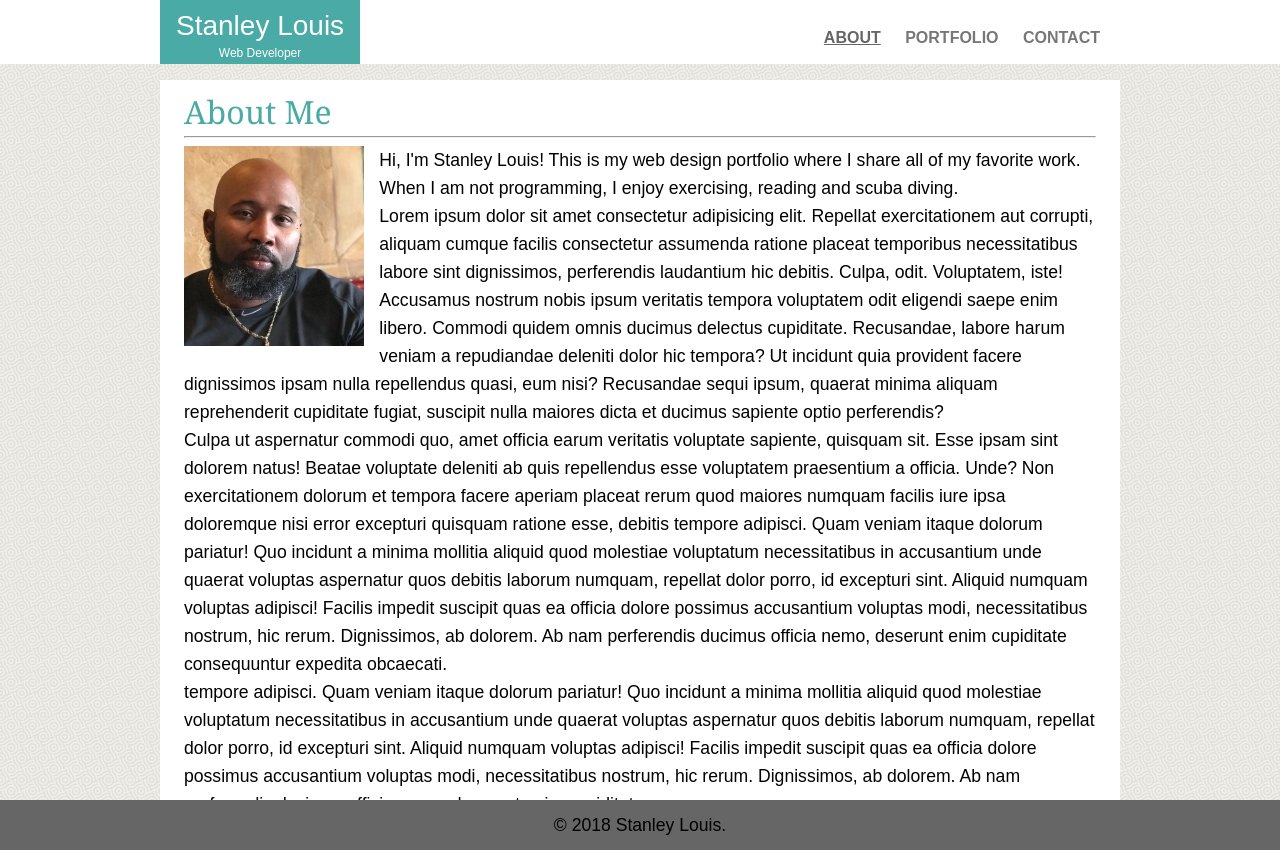
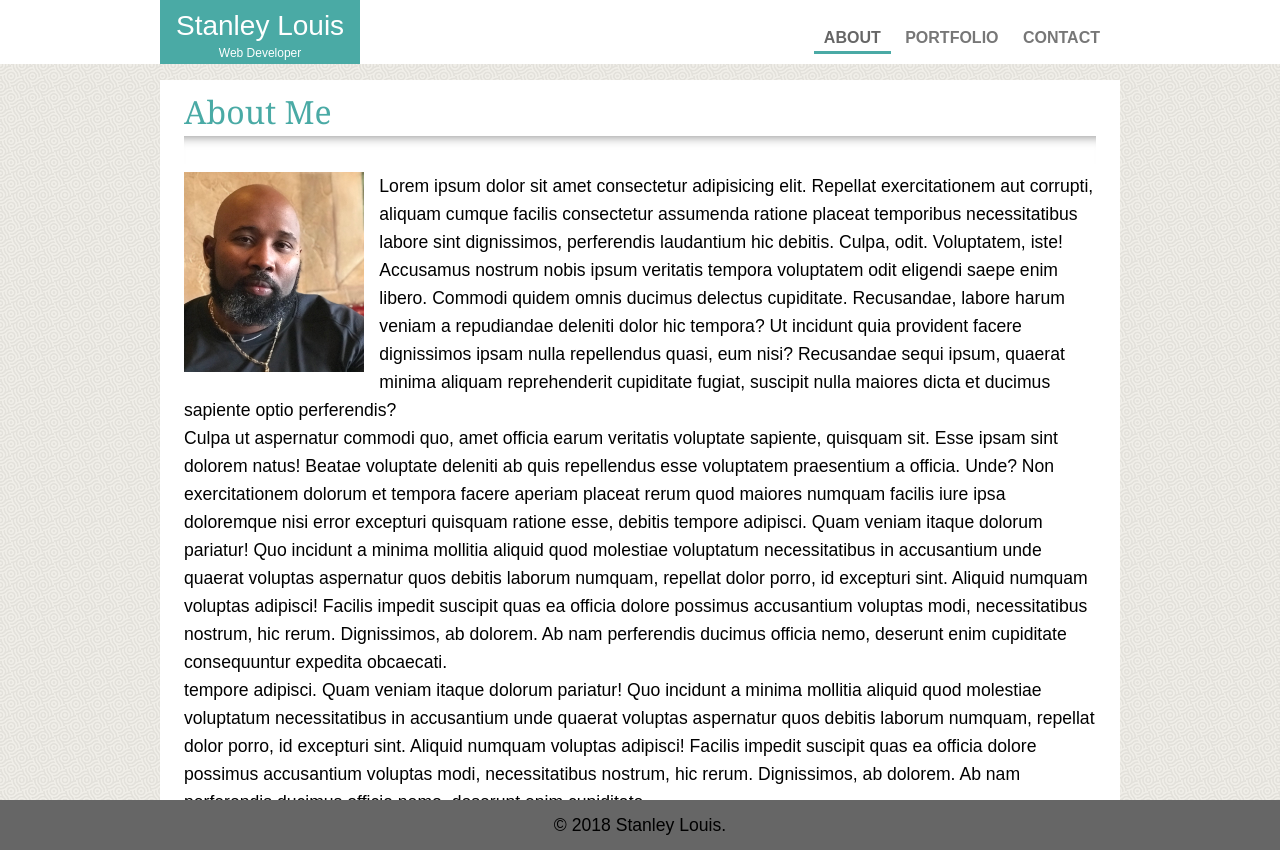
Before and after one commit to stanlouis/Basic-Porfolio, a plain HTML site: page index.html in a window 1280 px wide. Drawn offline with Linux system fonts and the light colour scheme.

Commit message:
Final touch

```diff
--- a/assets/css/style.css
+++ b/assets/css/style.css
@@ -95,10 +95,14 @@ nav a:visited {
 
 /* selected nav link */
 
-nav a.selected,
+nav a.selected {
+    color: #666666;
+    padding-bottom: 5px;
+    border-bottom: 3px solid #4aaaa5;
+}
+
 nav a:hover {
-    color: #666666;
-    text-decoration: underline;
+    color: #333333;
 }
 
 .container {
@@ -123,6 +127,13 @@ nav a:hover {
 h2.title {
     color: #4aaaa5;
     font-size: 2rem;
+}
+
+hr {
+    height: 12px;
+    border: 0;
+    box-shadow: inset 0 12px 12px -12px rgba(0, 0, 0, 0.5);
+    padding-bottom: 1rem;
 }
 
 #profile-img {
--- a/index.html
+++ b/index.html
@@ -5,7 +5,7 @@
     <meta charset="UTF-8">
     <meta name="viewport" content="width=device-width, initial-scale=1.0">
     <meta http-equiv="X-UA-Compatible" content="ie=edge">
-    <title>Stanley louis | Web Developer</title>
+    <title>Stan | Web Developer</title>
     <link rel="stylesheet" href="./assets/css/reset.css">
     <link rel="stylesheet" href="./assets/css/style.css">
 </head>
@@ -33,15 +33,13 @@
                 </nav>
             </div>
         </header>
-        <div id="main">
-            <section>
-                <h2 class="title">About Me</h2>
-                <hr>
+        <section id="main">
+            <h2 class="title">About Me</h2>
+            <hr/>
+            <div class="profile-content">
+                <p>
+                    <img id="profile-img" src="./assets/images/stanProfile.jpg" height="200" alt="Photograph of Stanley Louis" class="profile-photo">
 
-                <div class="profile-content">
-                    <p>
-                        <img id="profile-img" src="./assets/images/stanProfile.jpg" height="200" alt="Photograph of Stanley Louis" class="profile-photo"> <p>Hi, I'm Stanley Louis! This is my web design portfolio where I share all of my favorite work. When
-                        I am not programming, I enjoy exercising, reading and scuba diving.</p>
                     <p>Lorem ipsum dolor sit amet consectetur adipisicing elit. Repellat exercitationem aut corrupti, aliquam
                         cumque facilis consectetur assumenda ratione placeat temporibus necessitatibus labore sint dignissimos,
                         perferendis laudantium hic debitis. Culpa, odit. Voluptatem, iste! Accusamus nostrum nobis ipsum
@@ -59,16 +57,16 @@
                         repellat dolor porro, id excepturi sint. Aliquid numquam voluptas adipisci! Facilis impedit suscipit
                         quas ea officia dolore possimus accusantium voluptas modi, necessitatibus nostrum, hic rerum. Dignissimos,
                         ab dolorem. Ab nam perferendis ducimus officia nemo, deserunt enim cupiditate consequuntur expedita
-                        obcaecati.</p>
+                        obcaecati.
+                    </p>
                     <p>tempore adipisci. Quam veniam itaque dolorum pariatur! Quo incidunt a minima mollitia aliquid quod molestiae
                         voluptatum necessitatibus in accusantium unde quaerat voluptas aspernatur quos debitis laborum numquam,
                         repellat dolor porro, id excepturi sint. Aliquid numquam voluptas adipisci! Facilis impedit suscipit
                         quas ea officia dolore possimus accusantium voluptas modi, necessitatibus nostrum, hic rerum. Dignissimos,
                         ab dolorem. Ab nam perferendis ducimus officia nemo, deserunt enim cupiditate</p>
-                </div>
+            </div>
 
-            </section>
-        </div>
+        </section>
     </div>
 
     <footer>
```
Also changed, not shown: contact.html (+1 -1 lines), porfolio.html (+1 -1 lines).
